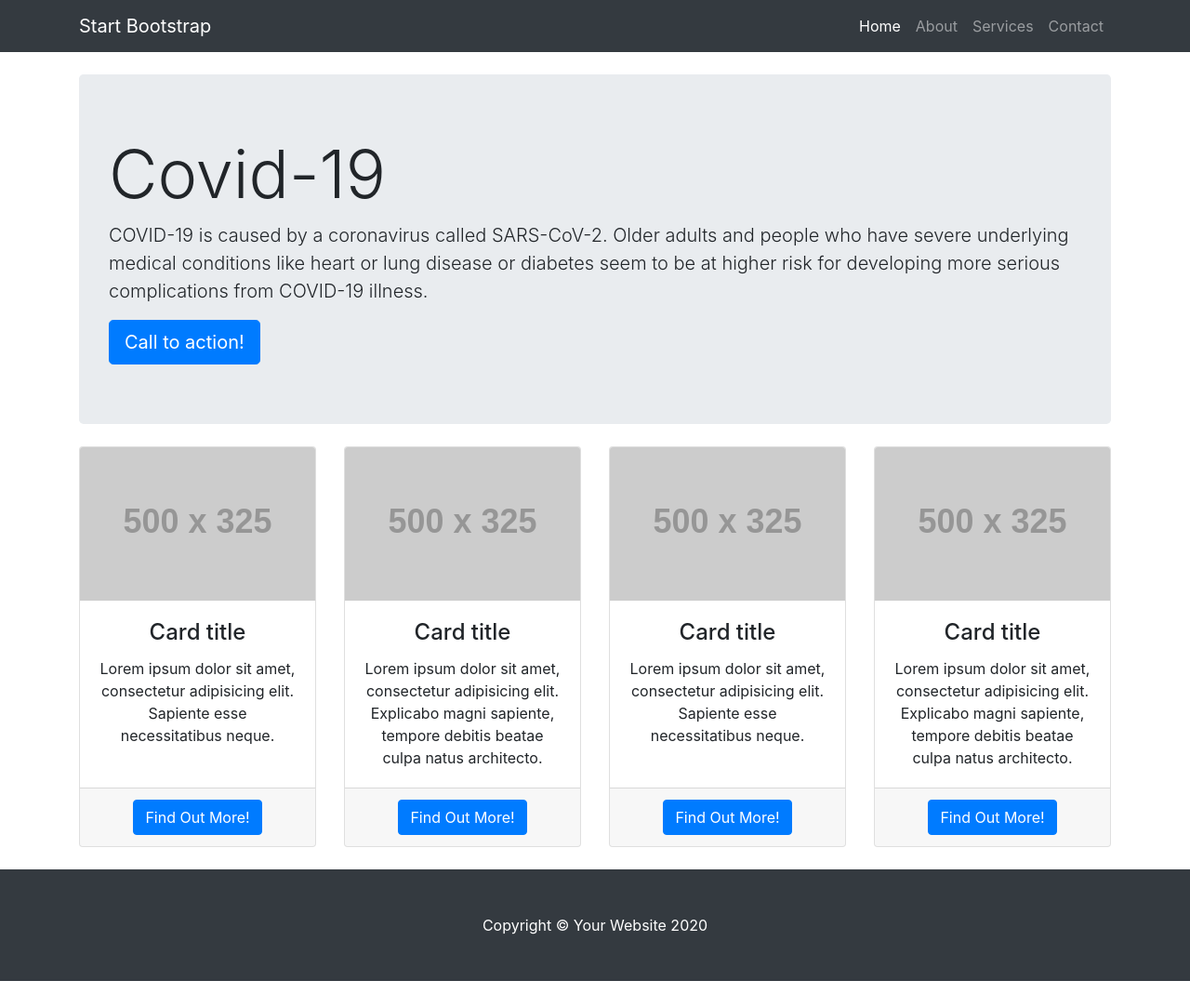
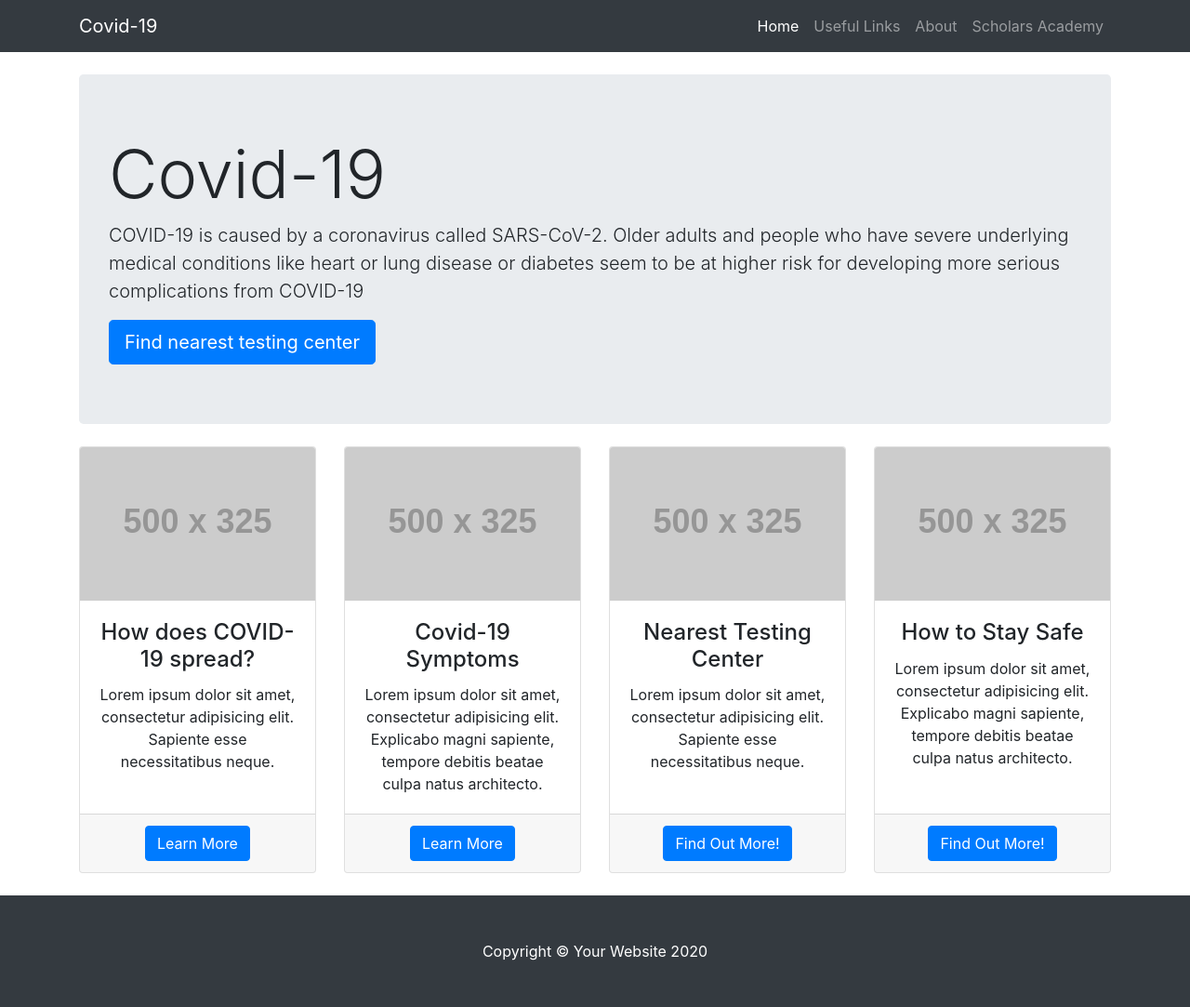
Before and after one commit to figueroam14/Covid-19_Site, a website: page index.html in a window 1280 px wide. Shown: the whole page at 93% size. Before the commit the page ends 1055 px from the top, so only its background shows below. Drawn offline with Linux system fonts and the light colour scheme; placeholder pictures from the web are drawn by us.

Commit message:
added more content

```diff
--- a/css/heroic-features.css
+++ b/css/heroic-features.css
@@ -6,3 +6,8 @@
 body {
   padding-top: 56px;
 }
+
+.jumbotron my-4{
+  background-image: url("../img/virus.png");
+  color: red;
+}
--- a/index.html
+++ b/index.html
@@ -8,7 +8,7 @@
   <meta name="description" content="">
   <meta name="author" content="">
 
-  <title>Heroic Features - Start Bootstrap Template</title>
+  <title>Covid-19</title>
 
   <!-- Bootstrap core CSS -->
   <link href="vendor/bootstrap/css/bootstrap.min.css" rel="stylesheet">
@@ -23,7 +23,7 @@
   <!-- Navigation -->
   <nav class="navbar navbar-expand-lg navbar-dark bg-dark fixed-top">
     <div class="container">
-      <a class="navbar-brand" href="#">Start Bootstrap</a>
+      <a class="navbar-brand" href="#">Covid-19</a>
       <button class="navbar-toggler" type="button" data-toggle="collapse" data-target="#navbarResponsive" aria-controls="navbarResponsive" aria-expanded="false" aria-label="Toggle navigation">
         <span class="navbar-toggler-icon"></span>
       </button>
@@ -35,13 +35,12 @@
             </a>
           </li>
           <li class="nav-item">
+            <a class="nav-link" href="#">Useful Links</a>
+          </li>
+          <li class="nav-item">
             <a class="nav-link" href="#">About</a>
           </li>
-          <li class="nav-item">
-            <a class="nav-link" href="#">Services</a>
-          </li>
-          <li class="nav-item">
-            <a class="nav-link" href="#">Contact</a>
+            <a class="nav-link" href="#">Scholars Academy</a>
           </li>
         </ul>
       </div>
@@ -54,8 +53,8 @@
     <!-- Jumbotron Header -->
     <header class="jumbotron my-4">
       <h1 class="display-3">Covid-19</h1>
-      <p class="lead">COVID-19 is caused by a coronavirus called SARS-CoV-2. Older adults and people who have severe underlying medical conditions like heart or lung disease or diabetes seem to be at higher risk for developing more serious complications from COVID-19 illness.</p>
-      <a href="#" class="btn btn-primary btn-lg">Call to action!</a>
+      <p class="lead">COVID-19 is caused by a coronavirus called SARS-CoV-2. Older adults and people who have severe underlying medical conditions like heart or lung disease or diabetes seem to be at higher risk for developing more serious complications from COVID-19 <illness class="alias"></illness></p>
+      <a href="#" class="btn btn-primary btn-lg">Find nearest testing center</a>
     </header>
 
     <!-- Page Features -->
@@ -65,7 +64,33 @@
         <div class="card h-100">
           <img class="card-img-top" src="http://placehold.it/500x325" alt="">
           <div class="card-body">
-            <h4 class="card-title">Card title</h4>
+            <h4 class="card-title">How does COVID-19 spread?</h4>
+            <p class="card-text">Lorem ipsum dolor sit amet, consectetur adipisicing elit. Sapiente esse necessitatibus neque.</p>
+          </div>
+          <div class="card-footer">
+            <a href="#" class="btn btn-primary">Learn More</a>
+          </div>
+        </div>
+      </div>
+
+      <div class="col-lg-3 col-md-6 mb-4">
+        <div class="card h-100">
+          <img class="card-img-top" src="http://placehold.it/500x325" alt="">
+          <div class="card-body">
+            <h4 class="card-title">Covid-19 Symptoms</h4>
+            <p class="card-text">Lorem ipsum dolor sit amet, consectetur adipisicing elit. Explicabo magni sapiente, tempore debitis beatae culpa natus architecto.</p>
+          </div>
+          <div class="card-footer">
+            <a href="#" class="btn btn-primary">Learn More</a>
+          </div>
+        </div>
+      </div>
+
+      <div class="col-lg-3 col-md-6 mb-4">
+        <div class="card h-100">
+          <img class="card-img-top" src="http://placehold.it/500x325" alt="">
+          <div class="card-body">
+            <h4 class="card-title">Nearest Testing Center</h4>
             <p class="card-text">Lorem ipsum dolor sit amet, consectetur adipisicing elit. Sapiente esse necessitatibus neque.</p>
           </div>
           <div class="card-footer">
@@ -78,33 +103,7 @@
         <div class="card h-100">
           <img class="card-img-top" src="http://placehold.it/500x325" alt="">
           <div class="card-body">
-            <h4 class="card-title">Card title</h4>
-            <p class="card-text">Lorem ipsum dolor sit amet, consectetur adipisicing elit. Explicabo magni sapiente, tempore debitis beatae culpa natus architecto.</p>
-          </div>
-          <div class="card-footer">
-            <a href="#" class="btn btn-primary">Find Out More!</a>
-          </div>
-        </div>
-      </div>
-
-      <div class="col-lg-3 col-md-6 mb-4">
-        <div class="card h-100">
-          <img class="card-img-top" src="http://placehold.it/500x325" alt="">
-          <div class="card-body">
-            <h4 class="card-title">Card title</h4>
-            <p class="card-text">Lorem ipsum dolor sit amet, consectetur adipisicing elit. Sapiente esse necessitatibus neque.</p>
-          </div>
-          <div class="card-footer">
-            <a href="#" class="btn btn-primary">Find Out More!</a>
-          </div>
-        </div>
-      </div>
-
-      <div class="col-lg-3 col-md-6 mb-4">
-        <div class="card h-100">
-          <img class="card-img-top" src="http://placehold.it/500x325" alt="">
-          <div class="card-body">
-            <h4 class="card-title">Card title</h4>
+            <h4 class="card-title">How to Stay Safe</h4>
             <p class="card-text">Lorem ipsum dolor sit amet, consectetur adipisicing elit. Explicabo magni sapiente, tempore debitis beatae culpa natus architecto.</p>
           </div>
           <div class="card-footer">
--- a/stylesheet.css
+++ /dev/null
@@ -1,3 +0,0 @@
-h1  {
-    color:red;
-}
```
Also changed, not shown: img/virus.png (added).
